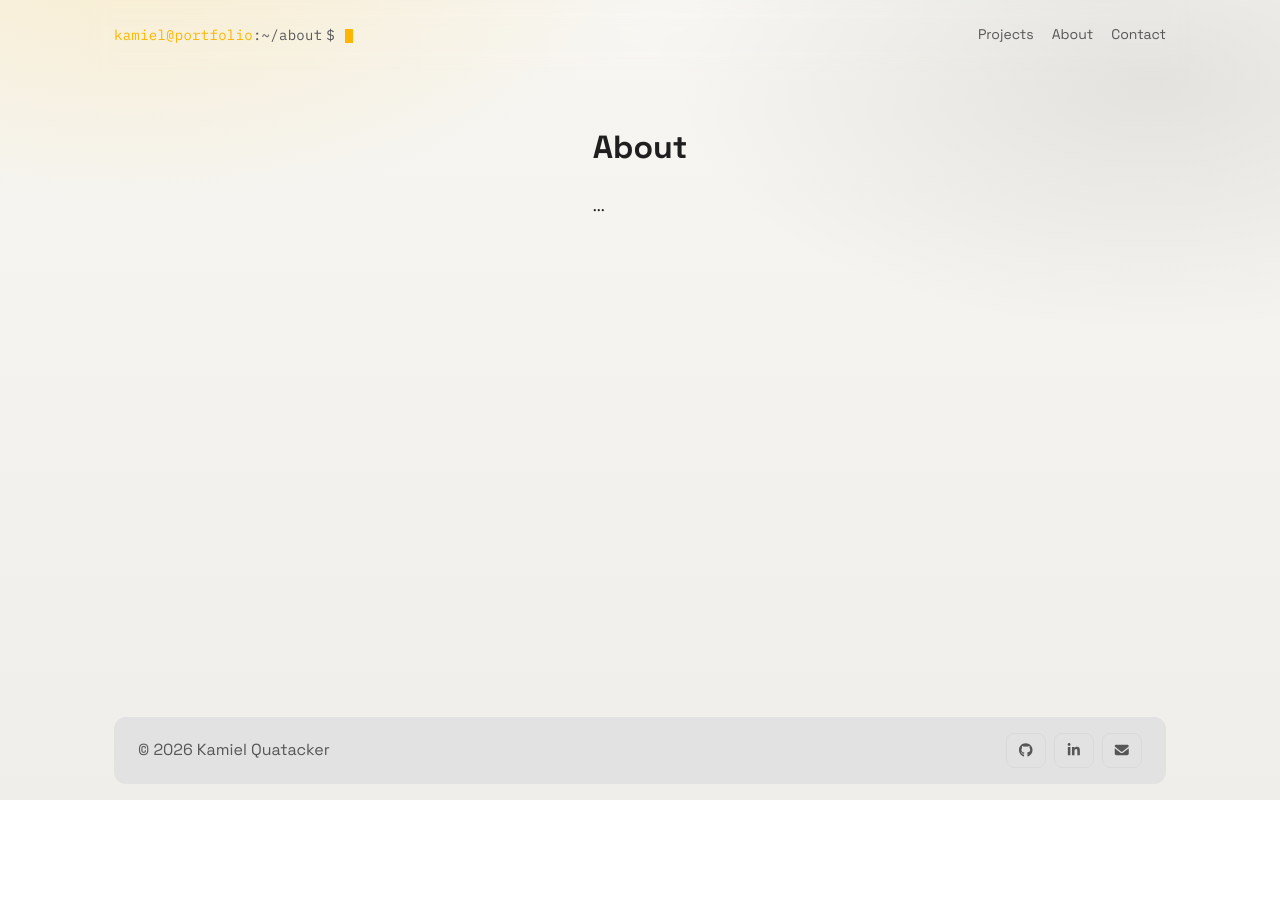
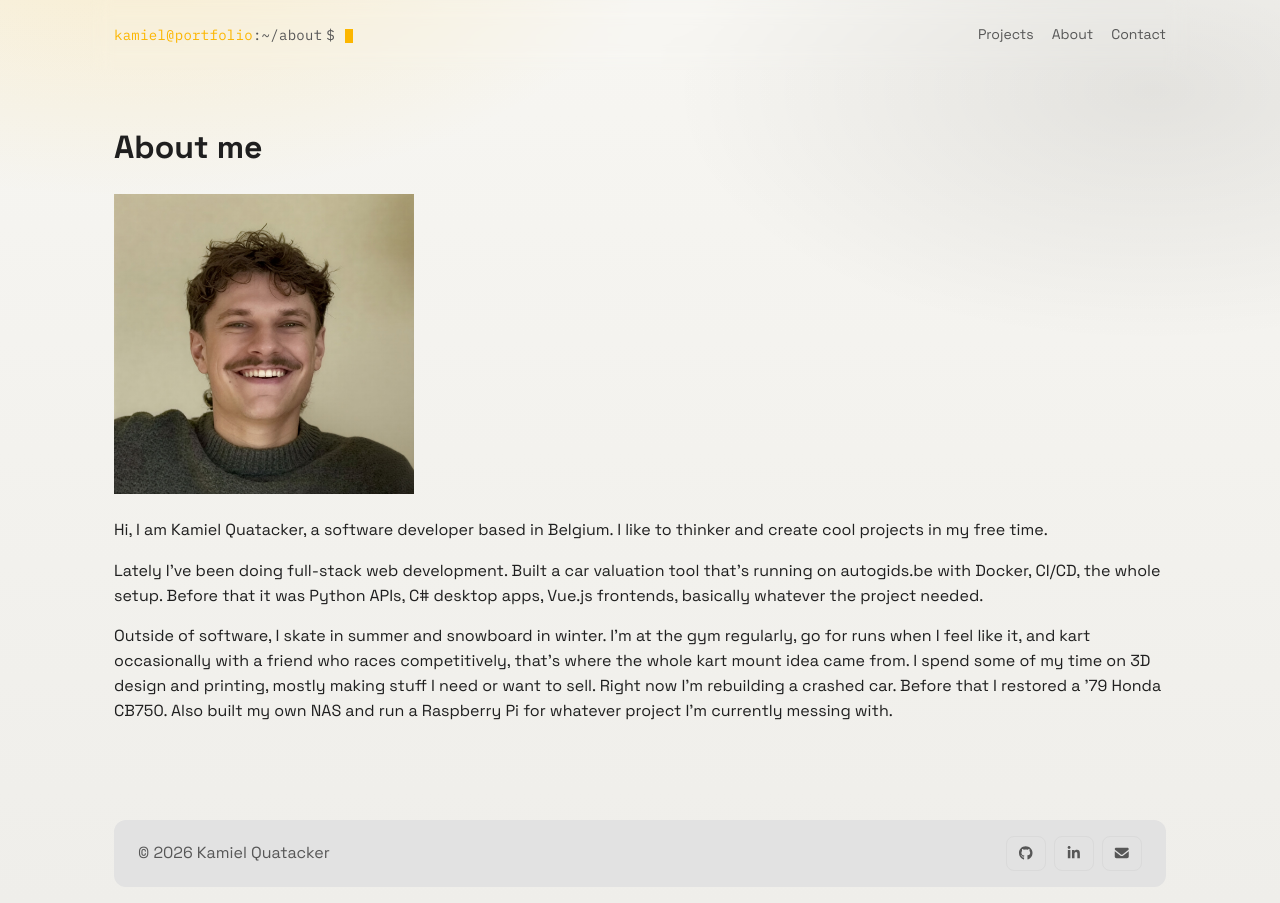
Before and after one commit to kamielquatacker/kamiel-portfolio, a Next.js app: page /about in a window 1280 px wide. Before the commit the page ends 800 px from the top, so only its background shows below. Built offline with nearby package versions, Linux system fonts and the light colour scheme.

Commit message:
Add About page with detailed personal description and profile image

```diff
--- a/app/about/page.tsx
+++ b/app/about/page.tsx
@@ -1,8 +1,48 @@
+import Image from "next/image";
+
 export default function AboutPage() {
   return (
     <main className="container">
-      <h1>About</h1>
-      <p>...</p>
+      <h1>About me</h1>
+      <div className="about-container">
+
+        <div className="about-image">
+          <Image
+            src="/about/profile.jpg"
+            alt="Profile picture of Kamiel"
+            className="profile-picture"
+            width={300}
+            height={300}
+            unoptimized
+          />
+        </div>
+        <div className="about-text">
+          {/* who am i */}
+          <p>
+            Hi, I am Kamiel Quatacker, a software developer based in Belgium. I
+            like to thinker and create cool projects in my free time.
+          </p>
+          {/* what i do */}
+          <p>
+            Lately I've been doing full-stack web development. Built a car
+            valuation tool that's running on autogids.be with Docker, CI/CD, the
+            whole setup. Before that it was Python APIs, C# desktop apps, Vue.js
+            frontends, basically whatever the project needed.
+          </p>
+
+          {/* outside software */}
+          <p>
+            Outside of software, I skate in summer and snowboard in winter. I'm
+            at the gym regularly, go for runs when I feel like it, and kart
+            occasionally with a friend who races competitively, that's where the
+            whole kart mount idea came from. I spend some of my time on 3D
+            design and printing, mostly making stuff I need or want to sell.
+            Right now I'm rebuilding a crashed car. Before that I restored a '79
+            Honda CB750. Also built my own NAS and run a Raspberry Pi for
+            whatever project I'm currently messing with.
+          </p>
+        </div>
+      </div>
     </main>
   );
 }
```
Also changed, not shown: public/about/profile.jpg (added).
